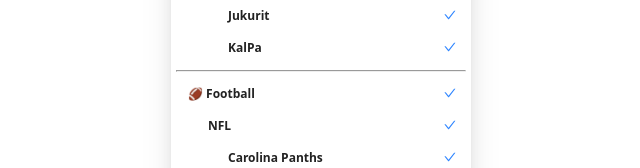
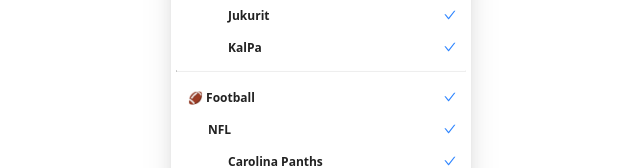
Before and after one commit to handlebauer/react-grouped-multiselect, a React (Vite) app: page / in a window 1280 px wide. Shown: the part 280-448 px from the top of the page, without its empty margins (319-959 px from the left). Built offline with nearby package versions, Linux system fonts and the light colour scheme.

Commit message:
prettier

```diff
--- a/src/App.css
+++ b/src/App.css
@@ -48,7 +48,9 @@
 }
 
 .option-box-container-outer.group:not(:first-child, .hidden) hr {
+  border-top: 1px solid #fefefe;
   display: block;
+  margin-bottom: 10px;
 }
 
 .option-box-container-outer.group.single-group hr {
```
